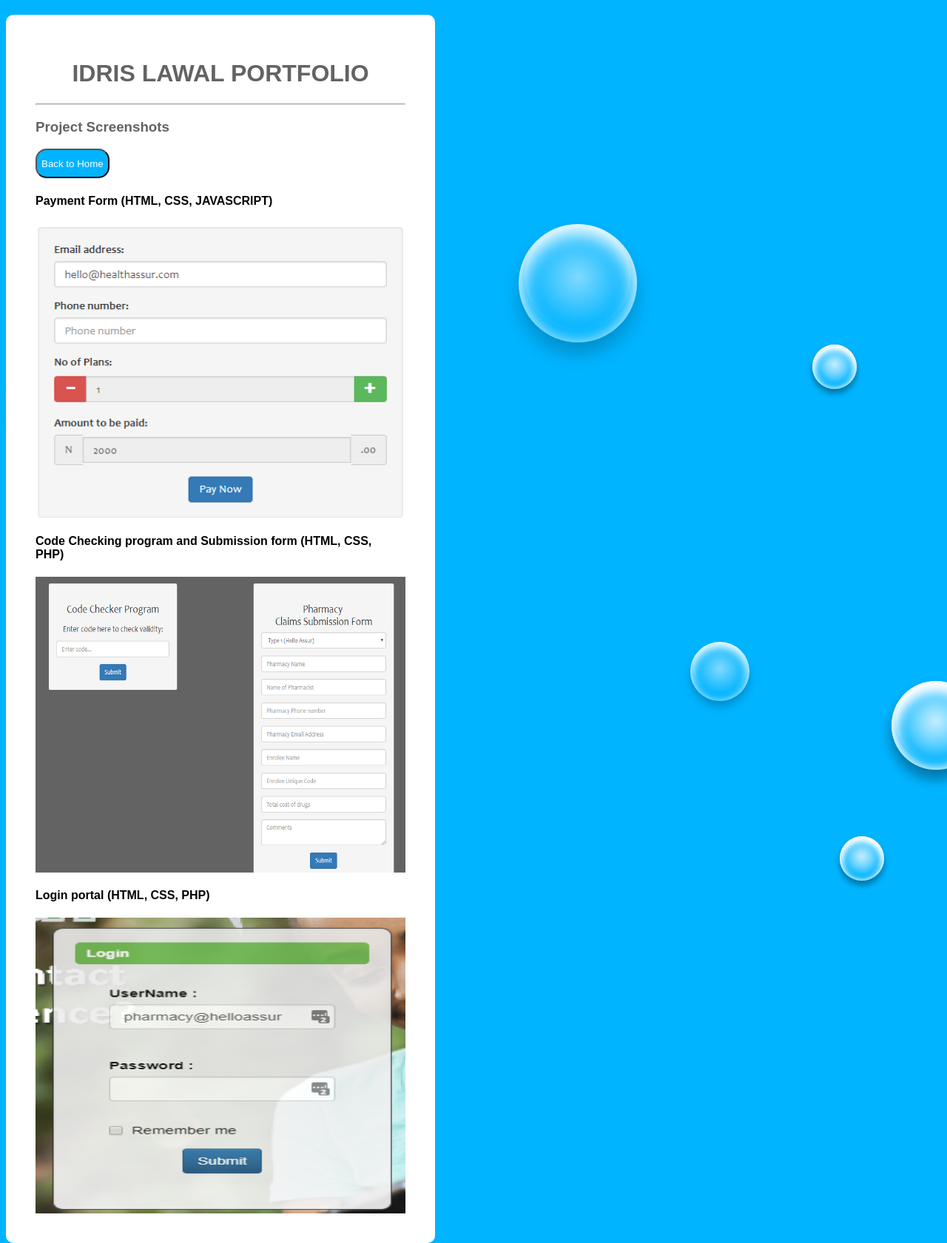
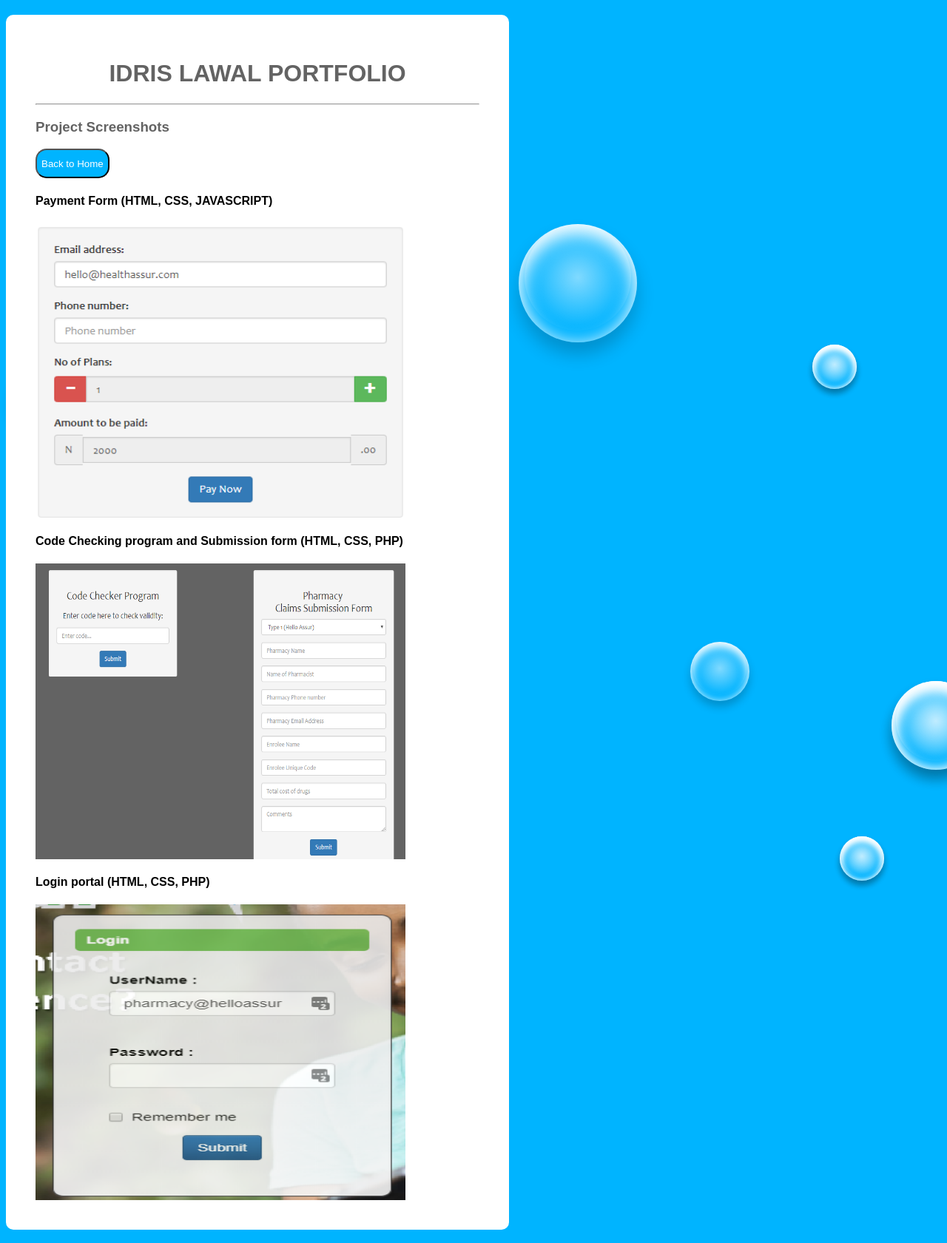
Before and after one commit to IDTitanium/IDTitanium.github.io, a PHP site: page /projects.html in a window 1280 px wide. Shown: the whole page at 74% size. Run offline with PHP 8.4, Linux system fonts and the light colour scheme.

Commit message:
Update style.css

```diff
--- a/css/style.css
+++ b/css/style.css
@@ -12,6 +12,11 @@
     background-repeat: no-repeat;
     background-color: #fff !important;
     color: #000;
+}
+@media only screen and (min-width: 768px) {
+	.container{
+		width: 600px;
+	}
 }
 
 #headstyle{
```
